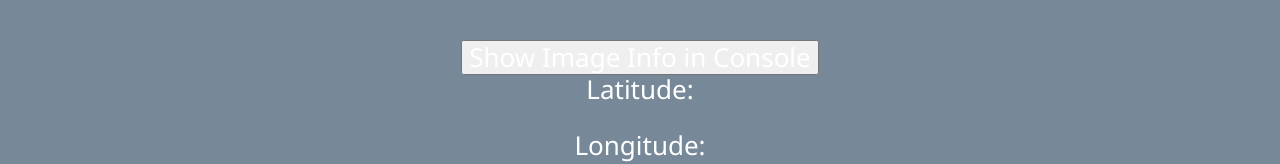
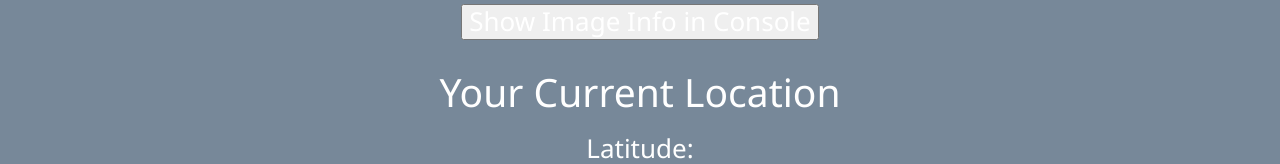
Before and after one commit to Otacon1/React-App-main, a React (Create React App) app: page / in a window 1280 px wide. Shown: the part 577-741 px from the top of the page. Built offline with nearby package versions, Linux system fonts and the light colour scheme; no server answers.

Commit message:
Update App.js

```diff
--- a/src/App.js
+++ b/src/App.js
@@ -183,7 +183,8 @@ function App() {
           }}/>
 
         </Modal>
-
+        <br></br>
+        <h2>Your Current Location</h2>
         <p>Latitude: {currLocationJs.latitude}</p>
         <p>Longitude: {currLocationJs.longitude}</p>
 
```
